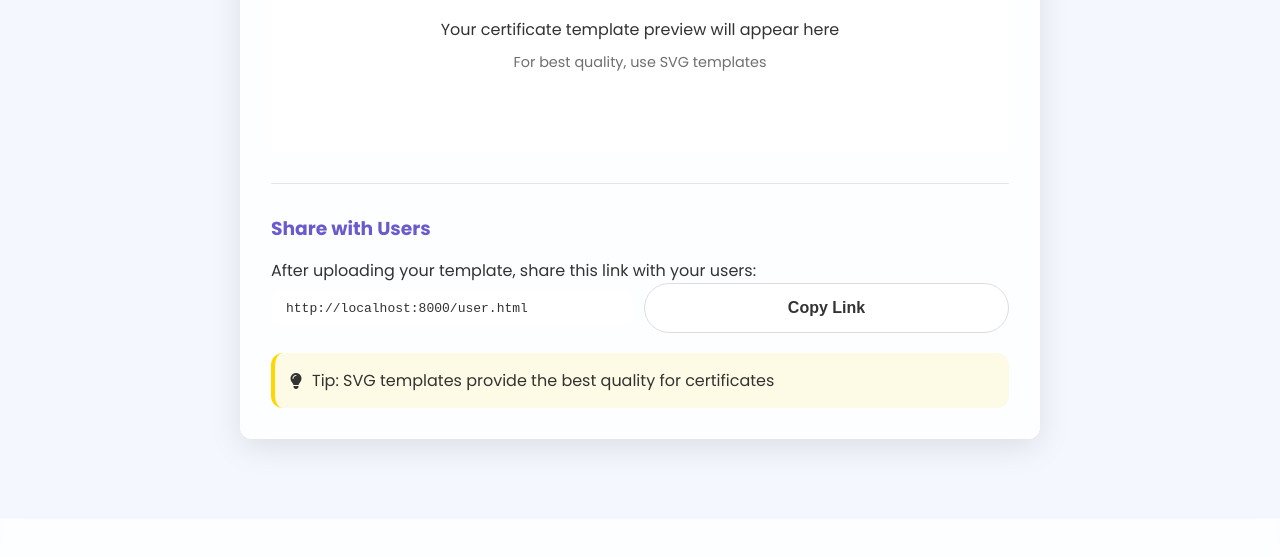
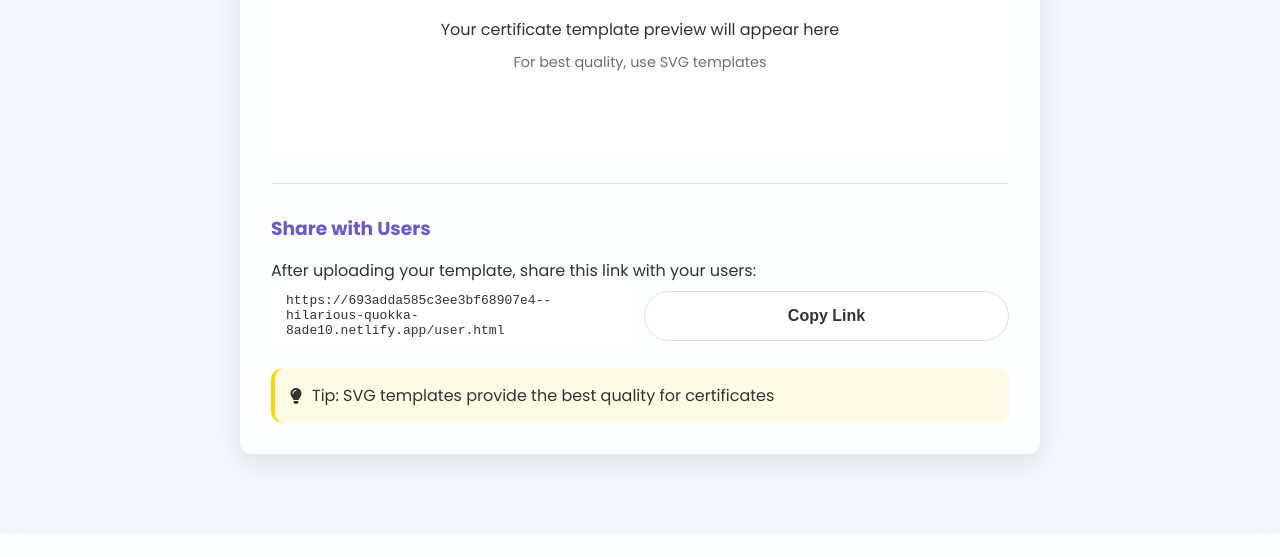
Before and after one commit to Adithyakp86/e-certificate, a plain HTML site: page index.html in a window 1280 px wide. Shown: the part 1064-1621 px from the top of the page. Drawn offline with Linux system fonts and the light colour scheme.

Commit message:
Update user link for Netlify deployment

```diff
--- a/index.html
+++ b/index.html
@@ -97,7 +97,7 @@
                     <h3>Share with Users</h3>
                     <p>After uploading your template, share this link with your users:</p>
                     <div class="share-link">
-                        <code id="shareLink">http://localhost:8000/user.html</code>
+                        <code id="shareLink">https://693adda585c3ee3bf68907e4--hilarious-quokka-8ade10.netlify.app/user.html</code>
                         <button id="copyLinkBtn" class="btn-secondary">Copy Link</button>
                     </div>
                     <div class="quality-tip">
```
